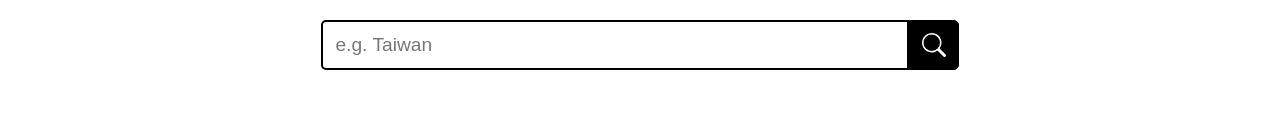
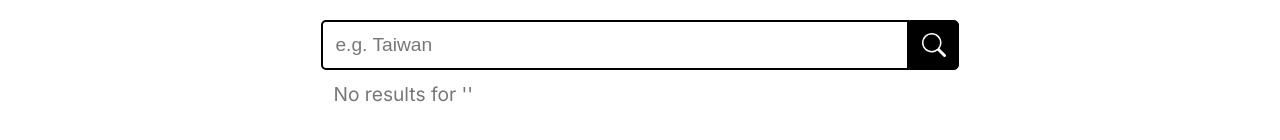
Before and after one commit to KeilerSwanson/Rhetoric, a Next.js app: page / in a window 1280 px wide. Shown: the part 404-544 px from the top of the page. Built offline with nearby package versions, Linux system fonts and the light colour scheme.

Commit message:
test: add unit tests for Landing component

```diff
--- a/components/Landing.js
+++ b/components/Landing.js
@@ -1,13 +1,13 @@
 import { useRef, memo } from 'react'
 
+import styles from '../styles/Landing.module.scss'
 import { BsSearch } from 'react-icons/bs'
-import styles from '../styles/Landing.module.scss'
 
 
-function Landing({ queryParams, setQueryParams, articles, initSearch }) {
+function Landing({ queryParams, setQueryParams, articles }) {
 	const queryRef = useRef()
 	const landingRef = useRef()
-	const messageClass = (articles || initSearch) ? styles.message : styles.messageShow
+	const messageClass = (articles) ? styles.message : styles.messageShow
 
 
 	function handleForm(e) {
--- a/pages/404.js
+++ b/pages/404.js
@@ -1,9 +1,9 @@
 import { Error } from '../components/Error'
 
+
 export default function Custom404() {
+
   return (
-		<Error
-			message="Whoops, there's nothing to see here."
-		/>
+		<Error message="Whoops, there's nothing to see here." />
 	)
 }
--- a/pages/500.js
+++ b/pages/500.js
@@ -1,9 +1,9 @@
 import { Error } from '../components/Error'
 
+
 export default function Custom500() {
+
 	return (
-		<Error
-			message="Whoops, it looks like a server-side error occured."
-		/>
+		<Error message="Whoops, it looks like a server-side error occured." />
 	)
 }
--- a/pages/index.js
+++ b/pages/index.js
@@ -188,7 +188,7 @@ export default function Home() {
       <Landing
         queryParams={queryParams}
         setQueryParams={setQueryParams}
-        initSearch={init.current.search}
+        // initSearch={init.current.search}
         articles={news.articles}
       />
       <Results
--- a/styles/Credits.module.scss
+++ b/styles/Credits.module.scss
@@ -13,9 +13,3 @@
 .credit:first-child {
 	margin-top: 1rem;
 }
-
-// @media screen and (min-width: 1366px) {
-// 	.credit:first-child {
-// 		margin: 0;
-// 	}
-// }
```
Also changed, not shown: styles/Bookmark.module.scss (+0 -10 lines), styles/Source.module.scss (+0 -9 lines), 1 other file (tests, documents, lock files or other folders).
